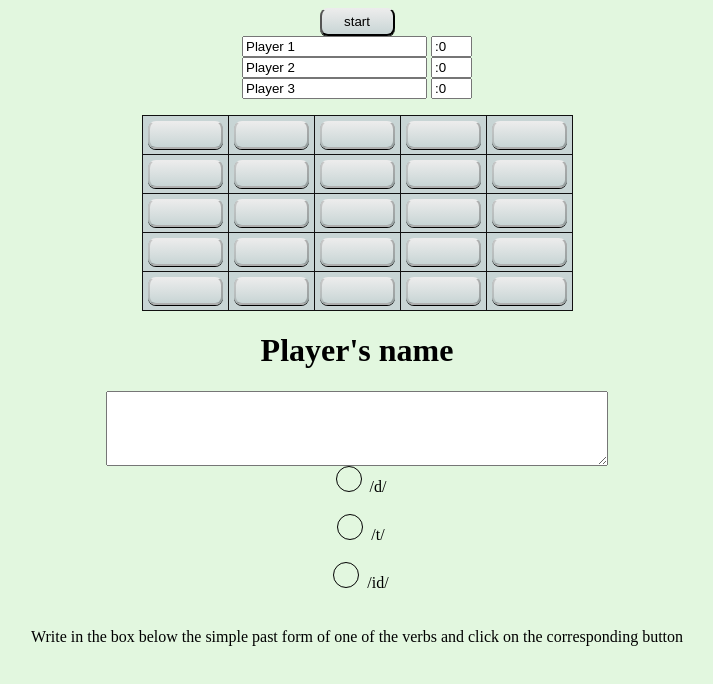
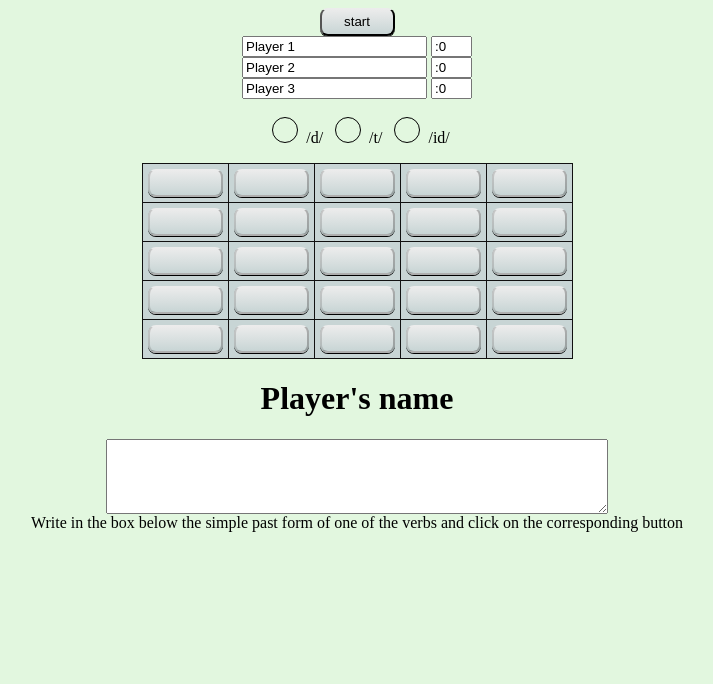
Before and after one commit to alfbranco/quiz, a plain HTML site: page quiz-blue-green/Radio_Buttons_3players/Rd_3players.html in a window 1280 px wide. Shown: the whole page, without its empty margins (283-996 px from the left). Drawn offline with Linux system fonts and the light colour scheme.

Commit message:
repositioned radio buttons in one line above the grid

```diff
--- a/quiz-blue-green/Radio_Buttons_3players/Rd_3players.html
+++ b/quiz-blue-green/Radio_Buttons_3players/Rd_3players.html
@@ -11,7 +11,12 @@
 <FORM name=tictac><INPUT class="dark_button width" name=Start onclick=changeAll(this.form) type=button value=" start " id= 'st'><BR>
   <INPUT name=player1_name value="Player 1" size="20">&nbsp;<INPUT name=player1 size=2 value=:0> <BR>
   <INPUT name=player2_name value="Player 2" size="20">&nbsp;<INPUT name=player2 size=2 value=:0> <BR>
-  <INPUT name=player3_name value="Player 3" size="20">&nbsp;<INPUT name=player3 size=2 value=:0> <BR>
+  <INPUT name=player3_name value="Player 3" size="20">&nbsp;<INPUT name=player3 size=2 value=:0> <BR><BR>
+    <div id="radioButtonContainer">
+        <label><input type="radio" name="ansRdBtn" onclick="check(this.value)" value="d" id = 'ansRd'><span class="radio4" ></span>/d/</label>
+        <label><input type="radio" name="ansRdBtn" onclick="check(this.value)" value="t" id = 'ansRd'><span class="radio4"></span>/t/</label>
+        <label><input type="radio" name="ansRdBtn" onclick="check(this.value)" value="id" id = 'ansRd'><span class="radio4"></span>/id/</label>
+    </div>
 
 
 
@@ -108,11 +113,7 @@
             </TABLE>
 <h1 id="header_player">Player's name</h1>
 <TEXTAREA cols=40 name=text rows=3 style="font-size: 20px" id = 'textarea' ></TEXTAREA>
-<div id="radioButtonContainer">
-  <label><input type="radio" name="ansRdBtn" onclick="check(this.value)" value="d" id = 'ansRd'><span class="radio4" ></span>/d/</label><br><BR>
-  <label><input type="radio" name="ansRdBtn" onclick="check(this.value)" value="t" id = 'ansRd'><span class="radio4"></span>/t/</label><br><BR>
-  <label><input type="radio" name="ansRdBtn" onclick="check(this.value)" value="id" id = 'ansRd'><span class="radio4"></span>/id/</label><br><BR>
-  </div>
+
 <BR>Write in the box below the simple past form of one of the verbs and click on
 the corresponding button <BR>&nbsp;<BR>&nbsp;<BR>&nbsp;
 <BR></FORM></CENTER></BODY></HTML>
```
